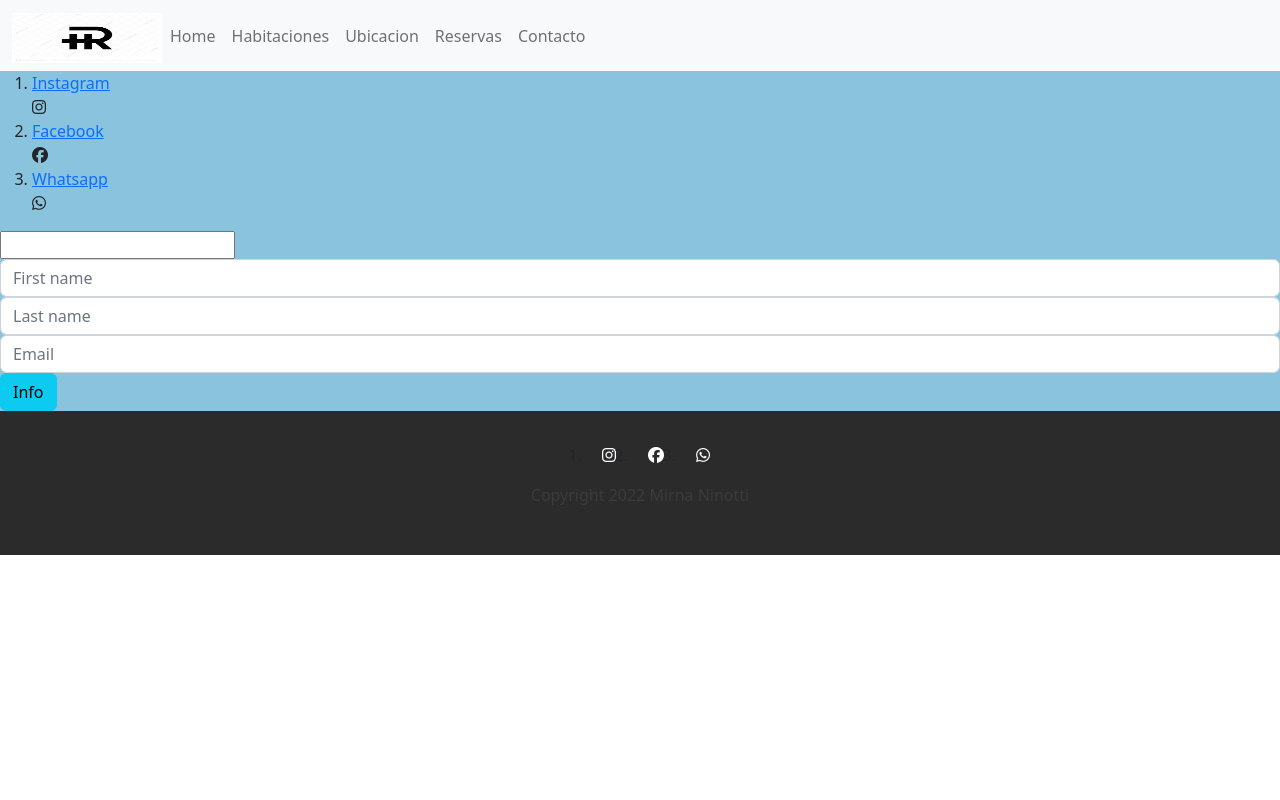
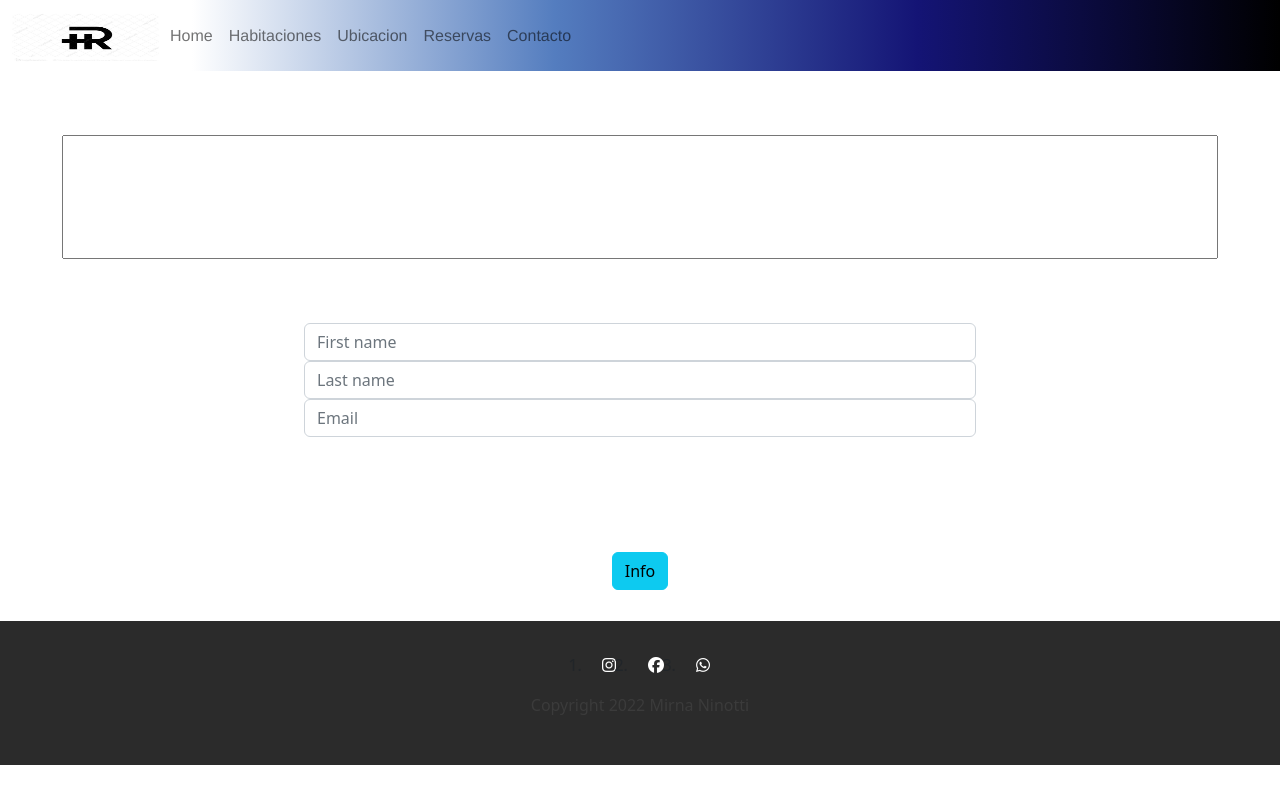
Before and after one commit to MirnaNinotti/mi-proyecto, a plain HTML site: page contacto.html in a window 1280 px wide. Drawn offline with nearby package versions, Linux system fonts and the light colour scheme.

Commit message:
pequeñas modificaciones

```diff
--- a/contacto.html
+++ b/contacto.html
@@ -47,26 +47,7 @@
 
 </header>
     <!-- MAIN -->
-    <main class="main">
-        <ol>
-            <li>
-                <a href="http://instagram.com/"
-                target="_blank">Instagram</a>
-            </li>
-            <i class="fa-brands fa-instagram"></i>
-
-            <li>
-                <a href="https://www.facebook.com/"
-                target="_blank">Facebook</a>
-            </li>
-            <i class="fa-brands fa-facebook"></i>
-            <li>
-                <a href="https://whatsapp.com/"
-                target="_blank">Whatsapp</a>
-            </li>
-            <i class="fa-brands fa-whatsapp"></i>
-        </ol>
-
+    <main>
         <div class="formulario">
             <form action="">
             <input type="TEXT">
--- a/css/style.css
+++ b/css/style.css
@@ -5,53 +5,29 @@
 }
 
 
+  /*HEADER*/
+.navbar {
+    background-image: linear-gradient(to left,black, rgb(20, 20, 117), rgb(84, 125, 191), white 85%);
+    font-family: 'Franklin Gothic Medium', 'Arial Narrow', Arial, sans-serif;
+    display: flex;
+    flex-direction: row;
+    align-items: center;
+    }
 
 
-.grilla {
-    display: grid;
-    grid-template-areas:
-      "header header header header"
-      "nav nav nav nav"
-      ". main main ."
-      ". footer . .";
-      background-color: rgb(170, 170, 222);
-      color: black;
-  }
-  /*HEADER*/
-.header { grid-area: header;
-    background-image: linear-gradient(to left,black, rgb(20, 20, 117), rgb(84, 125, 191), white 90% );
-    background-color: blue;
-    }
+.navbar .nav-item:hover .nav-link{
+    color: black;
+    transform: scale(1.30);
+
+}
 .logo2{
      width: 150px;
      margin-top: 5px;
 
     }
 
-.tittle{
-    display: inline-flexbox;
-    font-size: 60px;
-    font-family: 'Gill Sans', 'Gill Sans MT', Calibri, 'Trebuchet MS', sans-serif;
-    text-align: center;
-    transform: skew(-15deg);
-
-}
-
-
 
 /*main*/
-.main {
-    grid-area: main;
-    align-items: center;
-    grid-template-columns: 2.3fr;
-    grid-template-rows: 1.2fr 1.3fr 1.5fr 1.5fr;
-    grid-template-areas:
-      "primerasection primerasection"
-      "segundasection segundasection"
-      "tercerasection tercerasection"
-      "cuartasection cuartasection";
-    background-color: rgb(137, 195, 221);
-}
 
 
 .primerasection img{
@@ -124,7 +100,34 @@
     margin-top: 10px;
     font-size: 100%;
     display: flex;
-    position: sticky;
+    flex-direction: row;
+
+}
+.btn btn-info:focus{
+    transform: scale(1.15);
+    transition: .8s;
+    border: 0;
+    color: black;
+
+}
+.formulario{
+    text-align: center;
+    font-size: 5rem;
+    border-color: black;
+    border-width: 2px;
+    margin-top: 5%;
+
+}
+
+
+.col {
+    border-radius: 15px;
+    padding: 5%;
+    color: aliceblue;
+    text-align: center;
+    margin-top: 0,5rem;
+    margin-left: 15rem;
+    margin-right: 15rem;
 
 }
 /*RESPONSIVE DESIGN - MEDIA QUERY - MOBILE LAST*/
```
Also changed, not shown: habitaciones.html (+1 -1 lines), index.html (+1 -1 lines), reservas.html (+1 -1 lines), ubicacion.html (+1 -1 lines).
